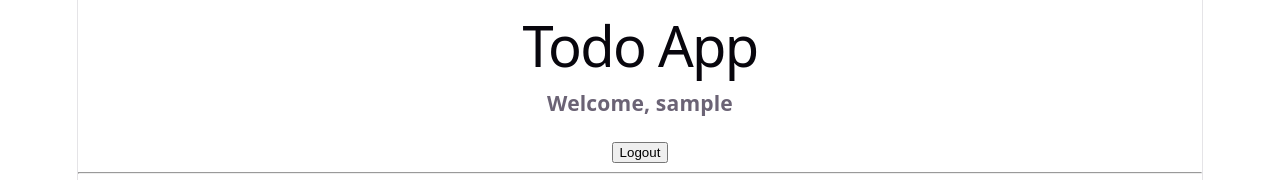
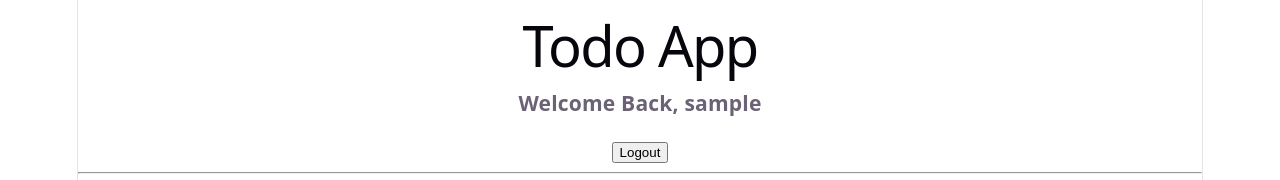
Before and after one commit to saikrishna7240/fullstack-todo-app, a React app in the folder frontend/: page /todo in a window 1280 px wide. Shown: the top 180 px of the page. Built offline with nearby package versions, Linux system fonts and the light colour scheme; no server answers; sample sign-in values are in the browser's storage; the HTML template or start-up script is replaced by a standard one.

Commit message:
Update Todo component

```diff
--- a/frontend/src/components/Todo.jsx
+++ b/frontend/src/components/Todo.jsx
@@ -99,7 +99,7 @@ function Todo() {
     <div>
       <h1>Todo App</h1>
 
-      <h3>Welcome, {username}</h3>
+      <h3>Welcome Back, {username}</h3>
 
       <button onClick={logout}>
         Logout
```
Also changed, not shown: 2 other files (tests, documents, lock files or other folders).
